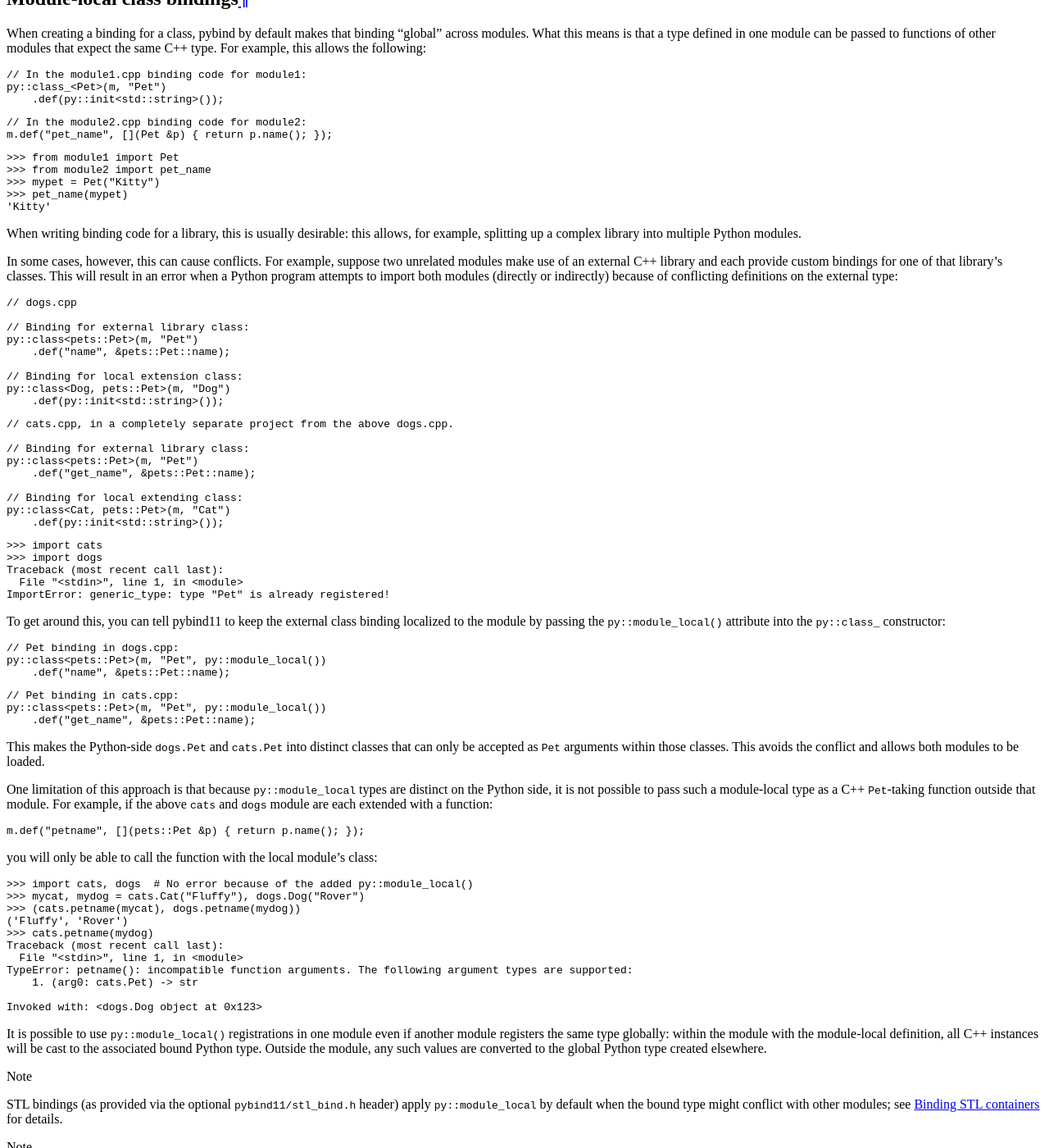
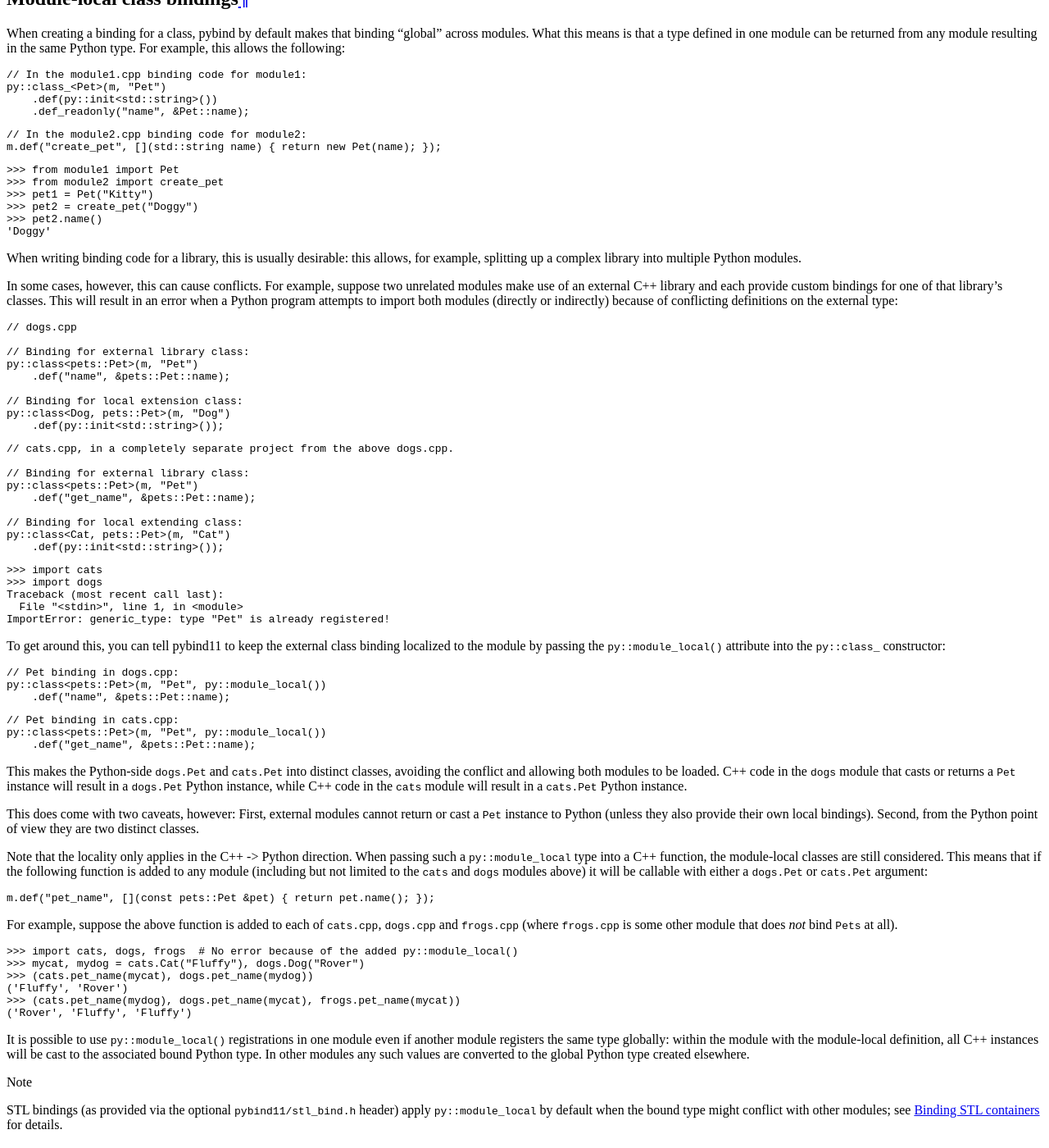
Before and after one commit to pybind/pybind11, a Sphinx documentation site: the page built from docs/advanced/classes.rst, in a window 1280 px wide and 1400 px high, scrolled down 9981 px. Shown: the whole window at 82% size. Built offline with Sphinx 7.4.7 and the Read the Docs theme 2.0.0, drawn with Linux system fonts in a browser that asks for light colours.

Commit message:
Allow module-local classes to be loaded externally
The main point of `py::module_local` is to make the C++ -> Python cast
unique so that returning/casting a C++ instance is well-defined.
Unfortunately it also makes loading unique, but this isn't particularly
desirable: when an instance contains `Type` instance there's no reason
it shouldn't be possible to pass that instance to a bound function
taking a `Type` parameter, even if that function is in another module.

This commit solves the issue by allowing foreign module (and global)
type loaders have a chance to load the value if the local module loader
fails.  The implementation here does this by storing a module-local
loading function in a capsule in the python type, which we can then call
if the local (and possibly global, if the local type is masking a global
type) version doesn't work.

```diff
--- a/docs/advanced/classes.rst
+++ b/docs/advanced/classes.rst
@@ -775,27 +775,29 @@ Module-local class bindings
 
 When creating a binding for a class, pybind by default makes that binding
 "global" across modules.  What this means is that a type defined in one module
-can be passed to functions of other modules that expect the same C++ type.  For
+can be returned from any module resulting in the same Python type.  For
 example, this allows the following:
 
 .. code-block:: cpp
 
     // In the module1.cpp binding code for module1:
     py::class_<Pet>(m, "Pet")
-        .def(py::init<std::string>());
+        .def(py::init<std::string>())
+        .def_readonly("name", &Pet::name);
 
 .. code-block:: cpp
 
     // In the module2.cpp binding code for module2:
-    m.def("pet_name", [](Pet &p) { return p.name(); });
+    m.def("create_pet", [](std::string name) { return new Pet(name); });
 
 .. code-block:: pycon
 
     >>> from module1 import Pet
-    >>> from module2 import pet_name
-    >>> mypet = Pet("Kitty")
-    >>> pet_name(mypet)
-    'Kitty'
+    >>> from module2 import create_pet
+    >>> pet1 = Pet("Kitty")
+    >>> pet2 = create_pet("Doggy")
+    >>> pet2.name()
+    'Doggy'
 
 When writing binding code for a library, this is usually desirable: this
 allows, for example, splitting up a complex library into multiple Python
@@ -855,39 +857,45 @@ the ``py::class_`` constructor:
     py::class<pets::Pet>(m, "Pet", py::module_local())
         .def("get_name", &pets::Pet::name);
 
-This makes the Python-side ``dogs.Pet`` and ``cats.Pet`` into distinct classes
-that can only be accepted as ``Pet`` arguments within those classes.  This
-avoids the conflict and allows both modules to be loaded.
+This makes the Python-side ``dogs.Pet`` and ``cats.Pet`` into distinct classes,
+avoiding the conflict and allowing both modules to be loaded.  C++ code in the
+``dogs`` module that casts or returns a ``Pet`` instance will result in a
+``dogs.Pet`` Python instance, while C++ code in the ``cats`` module will result
+in a ``cats.Pet`` Python instance.
 
-One limitation of this approach is that because ``py::module_local`` types are
-distinct on the Python side, it is not possible to pass such a module-local
-type as a C++ ``Pet``-taking function outside that module.  For example, if the
-above ``cats`` and ``dogs`` module are each extended with a function:
+This does come with two caveats, however: First, external modules cannot return
+or cast a ``Pet`` instance to Python (unless they also provide their own local
+bindings).  Second, from the Python point of view they are two distinct classes.
+
+Note that the locality only applies in the C++ -> Python direction.  When
+passing such a ``py::module_local`` type into a C++ function, the module-local
+classes are still considered.  This means that if the following function is
+added to any module (including but not limited to the ``cats`` and ``dogs``
+modules above) it will be callable with either a ``dogs.Pet`` or ``cats.Pet``
+argument:
 
 .. code-block:: cpp
 
-    m.def("petname", [](pets::Pet &p) { return p.name(); });
+    m.def("pet_name", [](const pets::Pet &pet) { return pet.name(); });
 
-you will only be able to call the function with the local module's class:
+For example, suppose the above function is added to each of ``cats.cpp``,
+``dogs.cpp`` and ``frogs.cpp`` (where ``frogs.cpp`` is some other module that
+does *not* bind ``Pets`` at all).
 
 .. code-block:: pycon
 
-    >>> import cats, dogs  # No error because of the added py::module_local()
+    >>> import cats, dogs, frogs  # No error because of the added py::module_local()
     >>> mycat, mydog = cats.Cat("Fluffy"), dogs.Dog("Rover")
-    >>> (cats.petname(mycat), dogs.petname(mydog))
+    >>> (cats.pet_name(mycat), dogs.pet_name(mydog))
     ('Fluffy', 'Rover')
-    >>> cats.petname(mydog)
-    Traceback (most recent call last):
-      File "<stdin>", line 1, in <module>
-    TypeError: petname(): incompatible function arguments. The following argument types are supported:
-        1. (arg0: cats.Pet) -> str
+    >>> (cats.pet_name(mydog), dogs.pet_name(mycat), frogs.pet_name(mycat))
+    ('Rover', 'Fluffy', 'Fluffy')
 
-    Invoked with: <dogs.Dog object at 0x123>
-
-It is possible to use ``py::module_local()`` registrations in one module even if another module
-registers the same type globally: within the module with the module-local definition, all C++
-instances will be cast to the associated bound Python type.  Outside the module, any such values
-are converted to the global Python type created elsewhere.
+It is possible to use ``py::module_local()`` registrations in one module even
+if another module registers the same type globally: within the module with the
+module-local definition, all C++ instances will be cast to the associated bound
+Python type.  In other modules any such values are converted to the global
+Python type created elsewhere.
 
 .. note::
 
```
Also changed, not shown: 6 other files.
